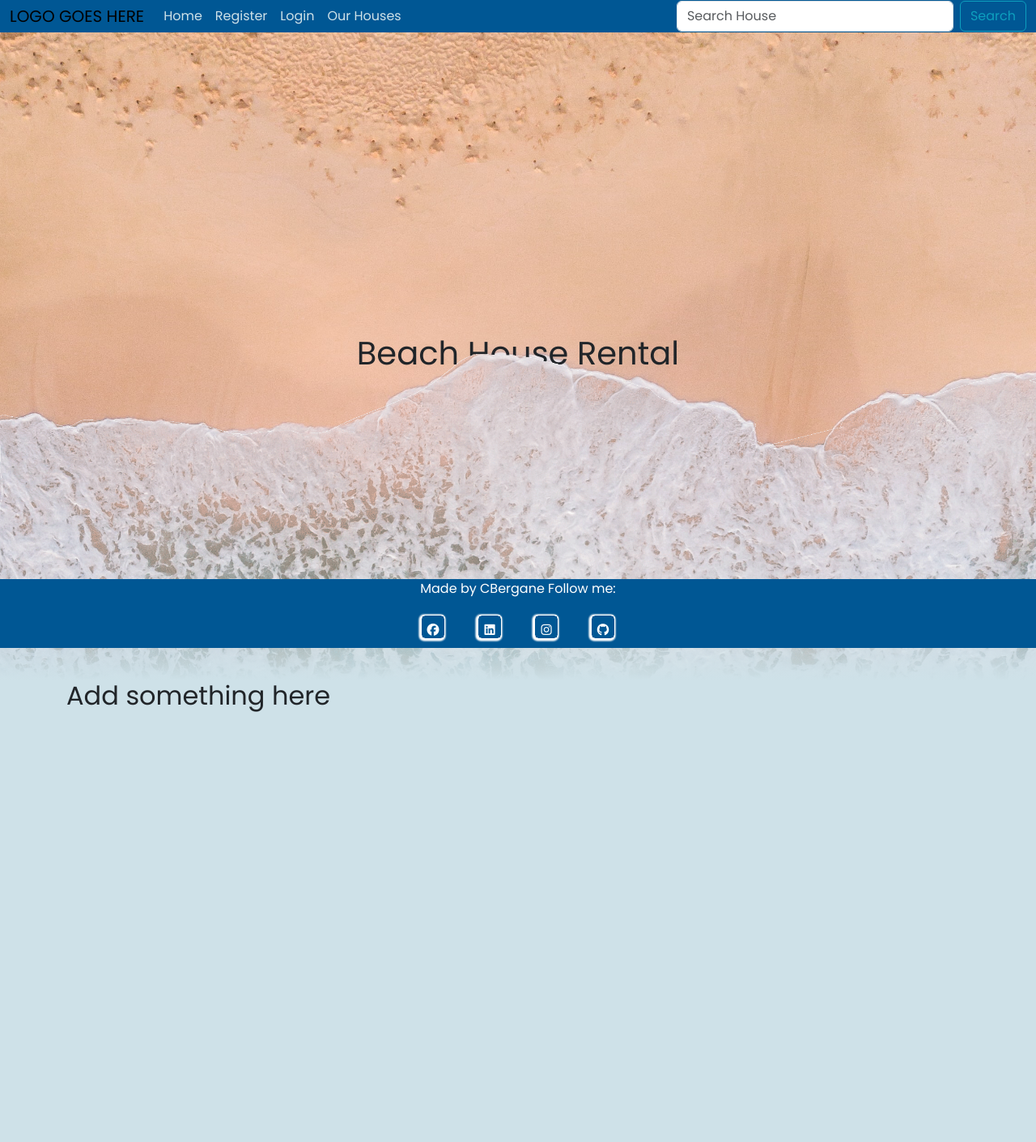
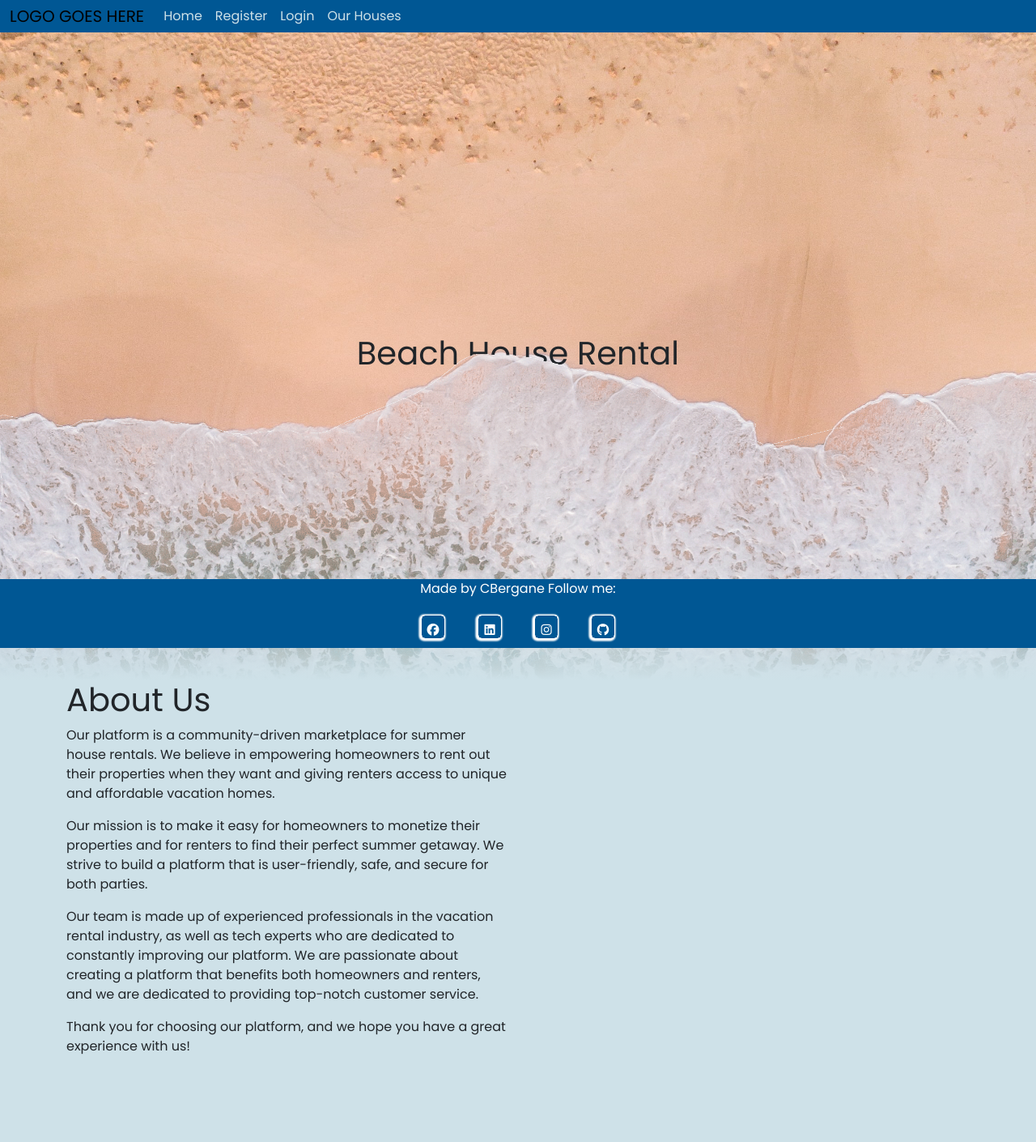
Before and after one commit to CBergane/beachhouse, a Django app: page /index in a window 1280 px wide. Shown: the whole page at 81% size. Before the commit the page ends 879 px from the top, so only its background shows below. Run offline with Django 3.2, Linux system fonts and the light colour scheme; some libraries are stand-ins or nearby versions.

Commit message:
removed the search function from the navbar

```diff
--- a/static/css/style.css
+++ b/static/css/style.css
@@ -23,7 +23,7 @@ body {
 }
 
 /* Horizontal form layout */
-.form-group {
+.form {
     display: flex;
     flex-wrap: nowrap;
     align-items: center;
--- a/static/js/script.js
+++ b/static/js/script.js
@@ -136,7 +136,7 @@ $('#confirmDeleteModal').on('show.bs.modal', function (event) {
     modal.find('.modal-footer #confirmDeleteButton').attr("href", 'delete_view/' + id);
   });
 
-if(document.getElementById('filter_house')){
+if(document.getElementById('index')){
     let bg = document.getElementById('bg');
     let water = document.getElementById('water');
     let text = document.getElementById('text');
--- a/templates/base.html
+++ b/templates/base.html
@@ -25,5 +25,12 @@
 <script src="https://cdn.jsdelivr.net/npm/bootstrap@5.3.0-alpha1/dist/js/bootstrap.bundle.min.js" integrity="sha384-w76AqPfDkMBDXo30jS1Sgez6pr3x5MlQ1ZAGC+nuZB+EYdgRZgiwxhTBTkF7CXvN" crossorigin="anonymous"></script>
 <!-- my own javascripts link -->
 <script type="text/javascript" src="{% static 'js/script.js' %}"></script>
+<script>
+    setTimeout(function () {
+        let messages = document.getElementById("msg");
+        let alert = new bootstrap.Alert(messages);
+        alert.close();
+    }, 3000);
+</script>
 </body>
 </html>
--- a/templates/house_list.html
+++ b/templates/house_list.html
@@ -10,7 +10,7 @@
                 <button class="btn btn-outline-secondary btn-sm" type="reset" onclick="resetForm()">Reset</button>
                 <div class="collapse" id="collapse">
                     <div>
-                        <form class="form-group" id="filterForm">
+                        <form class="form-group form" id="filterForm">
                             <div class="row">
                                 <div class="col-md-6">
                                     <div class="form-floating">
--- a/templates/includes/navbar.html
+++ b/templates/includes/navbar.html
@@ -35,11 +35,6 @@
                 </li>
                 {% endif %}
             </ul>
-            <form class="d-flex" role="search" method="POST" action="{% url 'search-house' %}">
-                {% csrf_token %}
-                <input class="form-control me-2" type="search" placeholder="Search House" aria-label="Search" name="searched">
-                <button class="btn btn-outline-success" type="submit">Search</button>
-            </form>
         </div>
     </div>
   </nav>
--- a/templates/index.html
+++ b/templates/index.html
@@ -1,7 +1,7 @@
 {% extends "base.html" %}
 
 {% block content %}
-<div id="filter_house">
+<div id="index">
         {% include 'includes/messages.html' %}
         <section>
             <h1 id="text">Beach House Rental</h1>
@@ -11,7 +11,13 @@
     <div class="container">
     <div class="row">
         <div class="col-md-6">
-            <h2>Add something here</h2>
+            <div id="about-us">
+                <h1>About Us</h1>
+                <p>Our platform is a community-driven marketplace for summer house rentals. We believe in empowering homeowners to rent out their properties when they want and giving renters access to unique and affordable vacation homes.</p>
+                <p>Our mission is to make it easy for homeowners to monetize their properties and for renters to find their perfect summer getaway. We strive to build a platform that is user-friendly, safe, and secure for both parties.</p>
+                <p>Our team is made up of experienced professionals in the vacation rental industry, as well as tech experts who are dedicated to constantly improving our platform. We are passionate about creating a platform that benefits both homeowners and renters, and we are dedicated to providing top-notch customer service.</p>
+                <p>Thank you for choosing our platform, and we hope you have a great experience with us!</p>
+            </div>
         </div>
         <div class="col-md-6">
 
```
